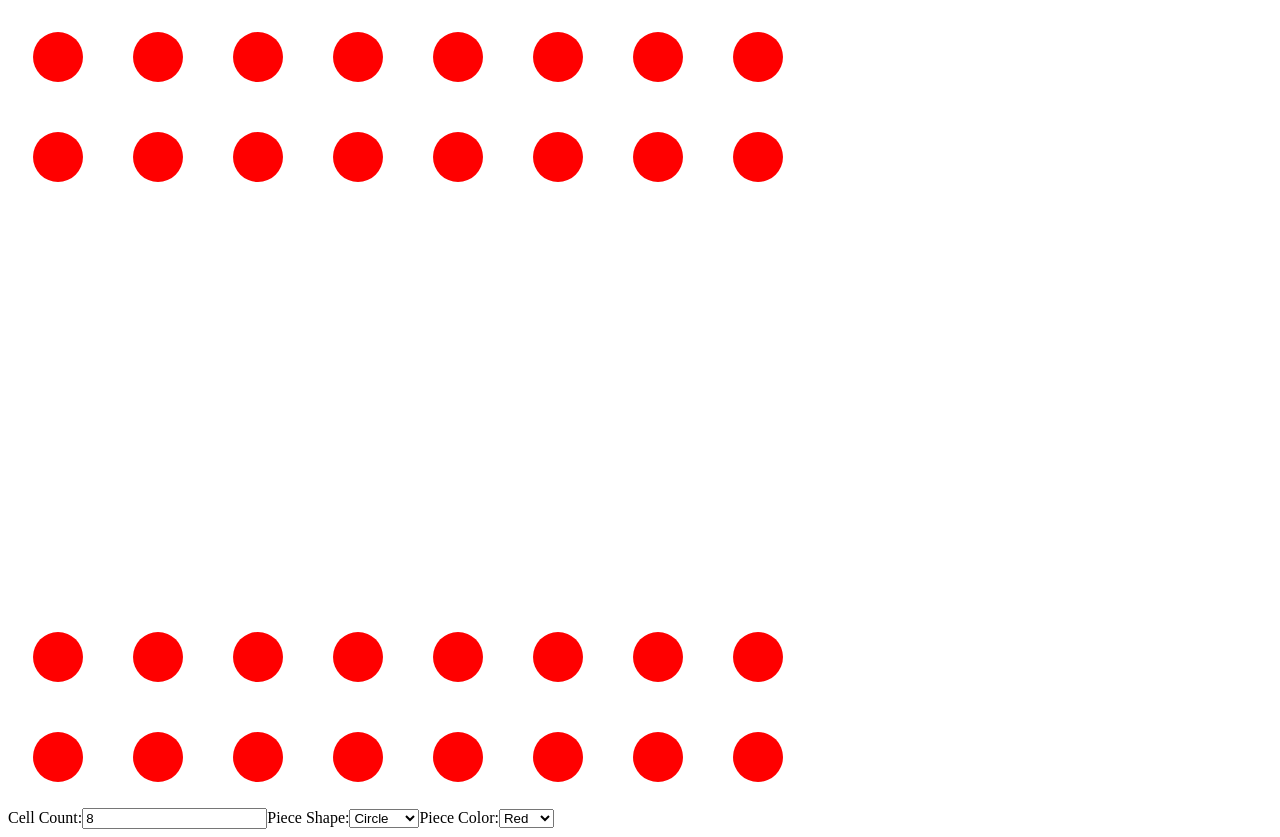
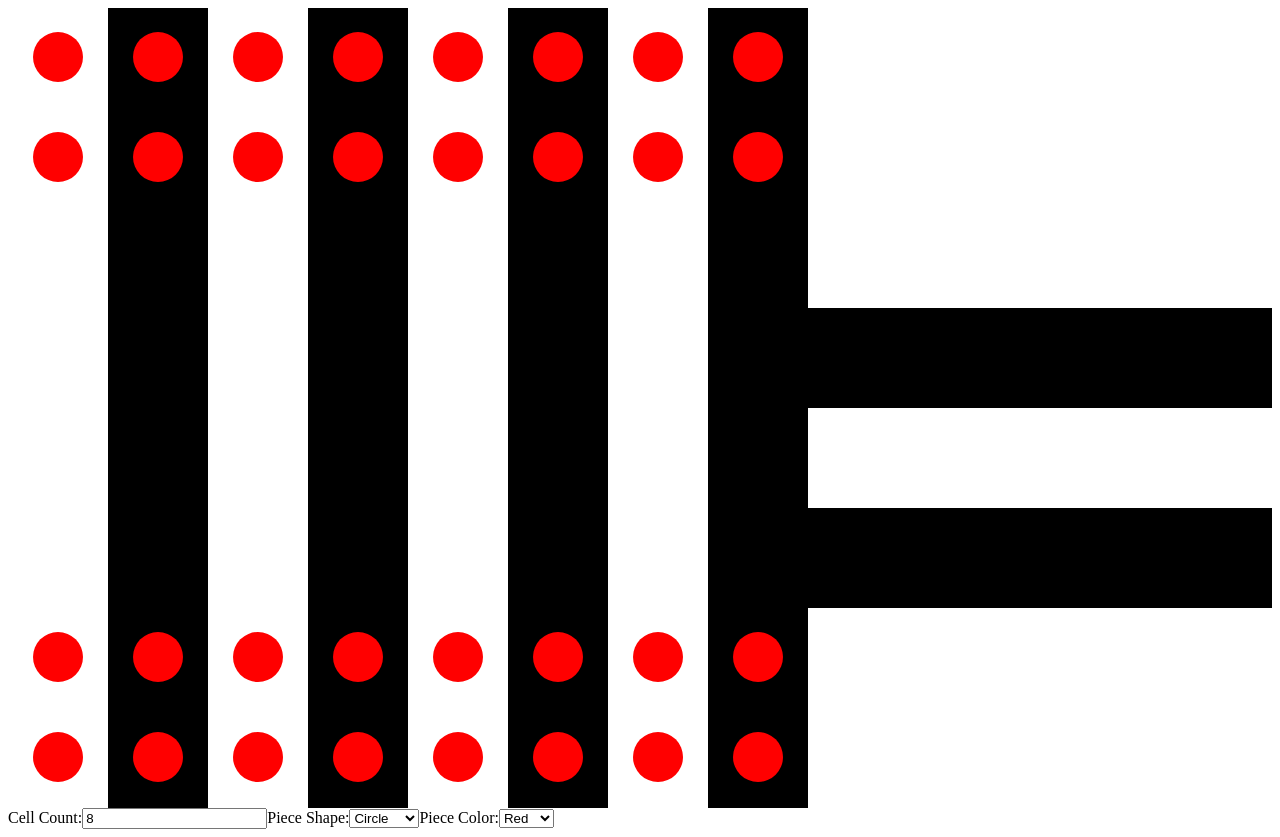
Before and after one commit to amcarthur/checkerboard, a Next.js app: page / in a window 1280 px wide. Built offline with nearby package versions, Linux system fonts and the light colour scheme.

Commit message:
Bring board checkering logic to the actual board component level. Add a cell container div for every cell, regardless if it has a piece or not.

```diff
--- a/components/board.js
+++ b/components/board.js
@@ -43,14 +43,14 @@
             }
             if (i <= 1) {
                 // Top two rows
-                cellRows.push(<Row isTopRow={true} pieceShape={this.state.pieceShape} pieceColor={this.state.pieceColor}>{cells}</Row>);
+                cellRows.push(<Row even={(i % 2 === 0)} isTopRow={true} pieceShape={this.state.pieceShape} pieceColor={this.state.pieceColor}>{cells}</Row>);
             }
             else if (i >= this.state.cellCount - 2) {
                 // Bottom two rows
-                cellRows.push(<Row isBottomRow={true} pieceShape={this.state.pieceShape} pieceColor={this.state.pieceColor}>{cells}</Row>);
+                cellRows.push(<Row even={(i % 2 === 0)} isBottomRow={true} pieceShape={this.state.pieceShape} pieceColor={this.state.pieceColor}>{cells}</Row>);
             } else {
                 // Rows in-between
-                cellRows.push(<Row>{cells}</Row>);
+                cellRows.push(<Row even={(i % 2 === 0)}>{cells}</Row>);
             }
         }
         return (
--- a/components/cell.js
+++ b/components/cell.js
@@ -1,7 +1,4 @@
-export default ({ row, children }) => {
-    // This could be improved. Code duplication is bad.
-    if (row % 2 === 0) {
-        return (
+export default ({ row, children }) => (
     <div className="cell">
         <style jsx>{`
           .cell {
@@ -9,35 +6,6 @@
             height: 100px;
           }
 
-                      .cellContainer:nth-child(odd) .cell {
-                        background: #000;
-                        }
-                        .cellContainer:nth-child(even) .cell {
-                            background: #fff;
-                        }
-
         `}</style>
     </div>
 );
-    } else {
-        return (
-            <div className="cell">
-                <style jsx>{`
-                      .cell {
-                        width: 100px;
-                        height: 100px;
-                      }
-
-                      .cellContainer:nth-child(odd) .cell {
-                        background: #fff;
-                        }
-                        .cellContainer:nth-child(even) .cell {
-                            background: #000;
-                        }
-
-
-                    `}</style>
-            </div>
-        );
-    }
-}
--- a/components/row.js
+++ b/components/row.js
@@ -2,7 +2,7 @@
 import Piece from './piece';
 import React from "react";
 
-export default ({ isTopRow, isBottomRow, pieceShape, pieceColor, children }) => {
+export default ({ even, isTopRow, isBottomRow, pieceShape, pieceColor, children }) => {
   if (isTopRow || isBottomRow) {
     return (
         <div className="row">
@@ -21,6 +21,13 @@
                       display: flex;
                       }
 
+                      .cellContainer:nth-child(odd) {
+                        background: ${even ? '#000' : '#fff'};
+                        }
+                        .cellContainer:nth-child(even) {
+                            background: ${even ? '#fff' : '#000'};
+                        }
+
                     `}</style>
         </div>
     );
@@ -28,7 +35,10 @@
     return (
         <div className="cellContainer">
             <div className="row">
-              {children}
+                {children.map(c => <div className="cellContainer">
+                    {c}
+
+                </div>)}
                 <style jsx>{`
 
                    .cellContainer {
@@ -38,6 +48,13 @@
                   .row {
                     display: flex;
                   }
+
+                  .cellContainer:nth-child(odd) {
+                        background: ${even ? '#000' : '#fff'};
+                        }
+                        .cellContainer:nth-child(even) {
+                            background: ${even ? '#fff' : '#000'};
+                        }
                 `}</style>
             </div>
         </div>
```
Lines whose indentation alone changed are shown as unchanged.
